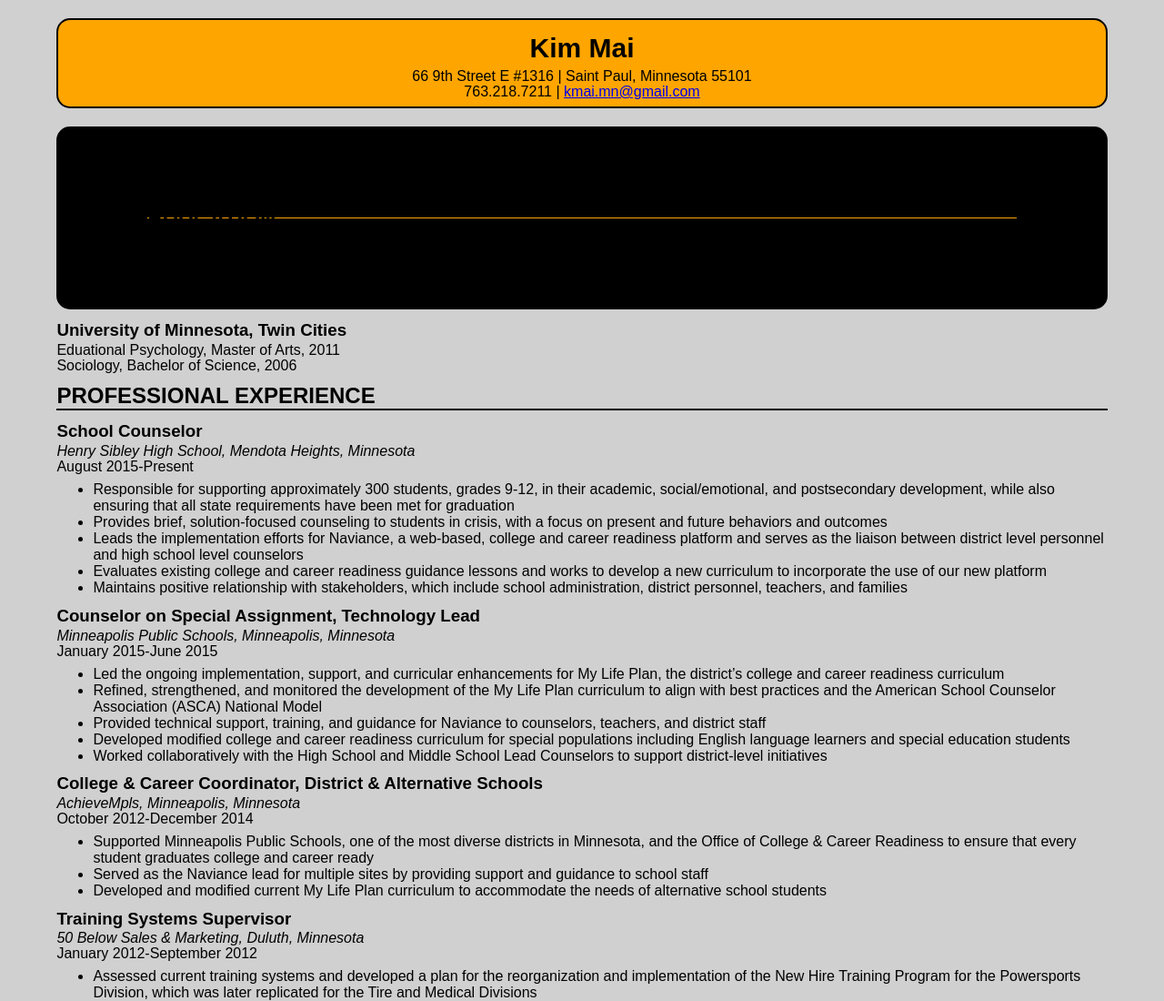
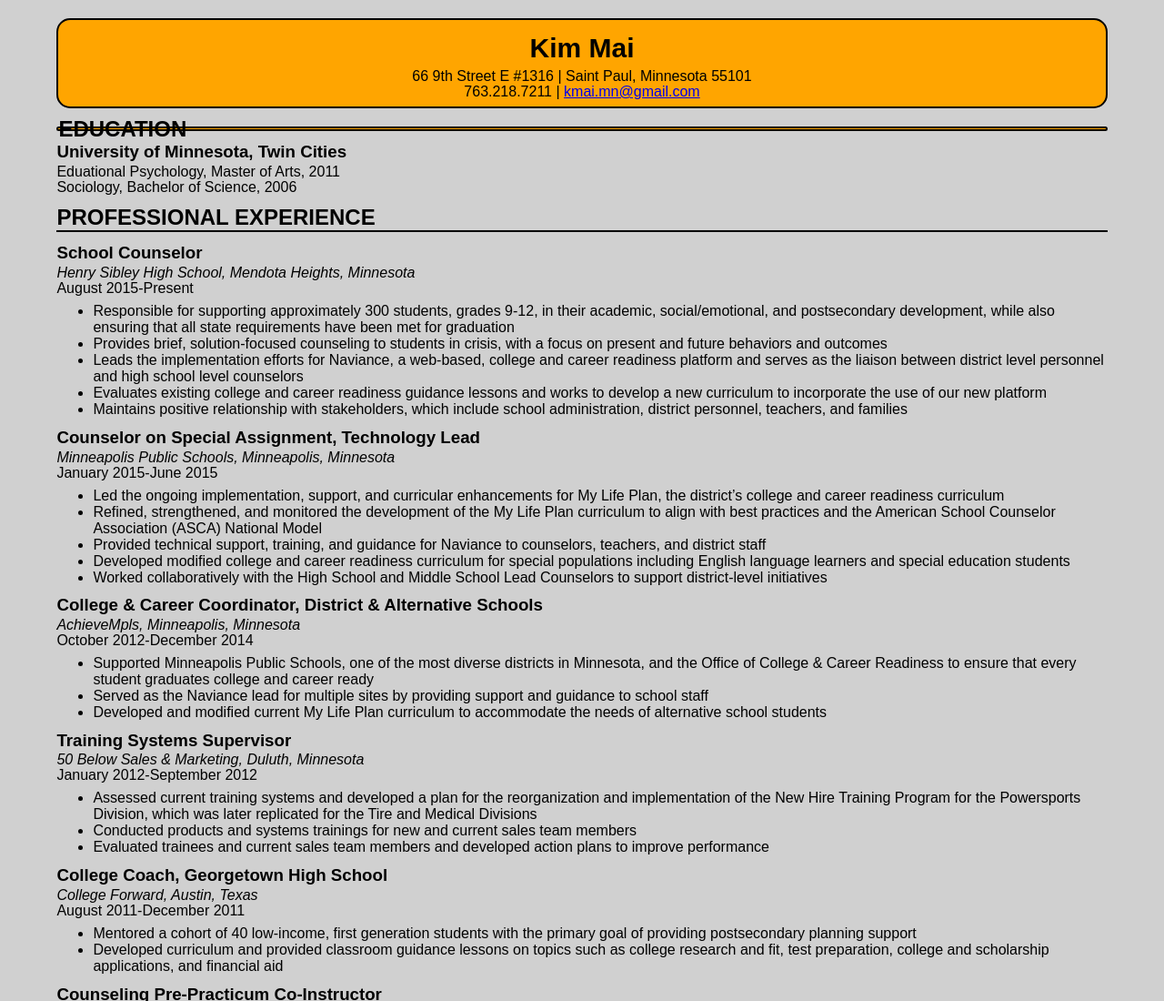
Before and after one commit to kmaimn/kmaimn.github.io, a plain HTML site: page index.html in a window 1280 px wide. Shown: the top 1100 px of the page at 91% size. Drawn offline with Linux system fonts and the light colour scheme.

Commit message:
Update stylesheet.css

```diff
--- a/stylesheet.css
+++ b/stylesheet.css
@@ -22,10 +22,10 @@ html, body {
 }
 
 .education h2{
+	text-align: left;
 	background-color: #ffa500;
 	border: 2px solid #000;
 	border-radius: 15px;
-	border-width: 100px;
 	line-height: 1px;
 
 
```
